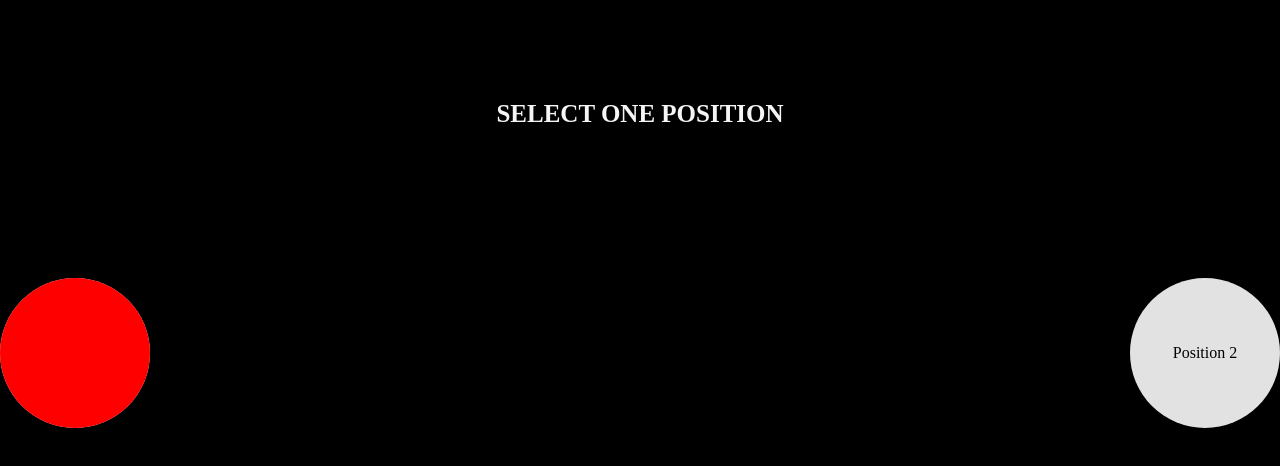
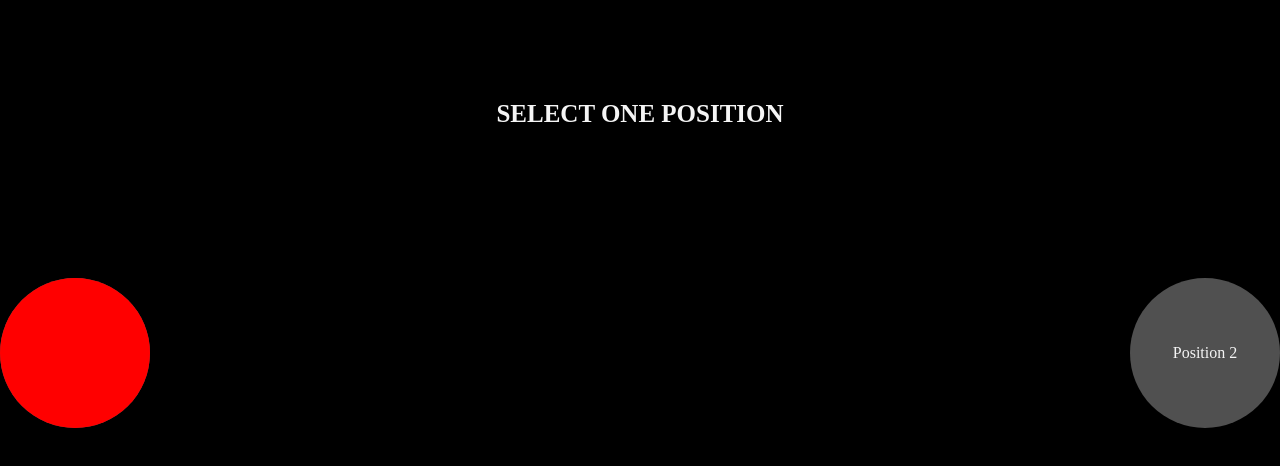
Before and after one commit to Chethanshetty4/Sliding-ball, a plain HTML site: page index.html in a window 1280 px wide. Drawn offline with Linux system fonts and the light colour scheme.

Commit message:
Update styles.css

```diff
--- a/styles.css
+++ b/styles.css
@@ -26,7 +26,8 @@ h1 {
 }
 
 #leftposition {
-  background-color: rgb(226, 226, 226);
+  background-color: #505050;
+  color: whitesmoke;
   cursor: pointer;
   display: flex;
   align-items: center;
@@ -46,7 +47,8 @@ h1 {
 }
 
 #rightposition {
-  background-color: rgb(226, 226, 226);
+  background-color: #505050;
+  color: whitesmoke;
   cursor: pointer;
   display: flex;
   align-items: center;
```
